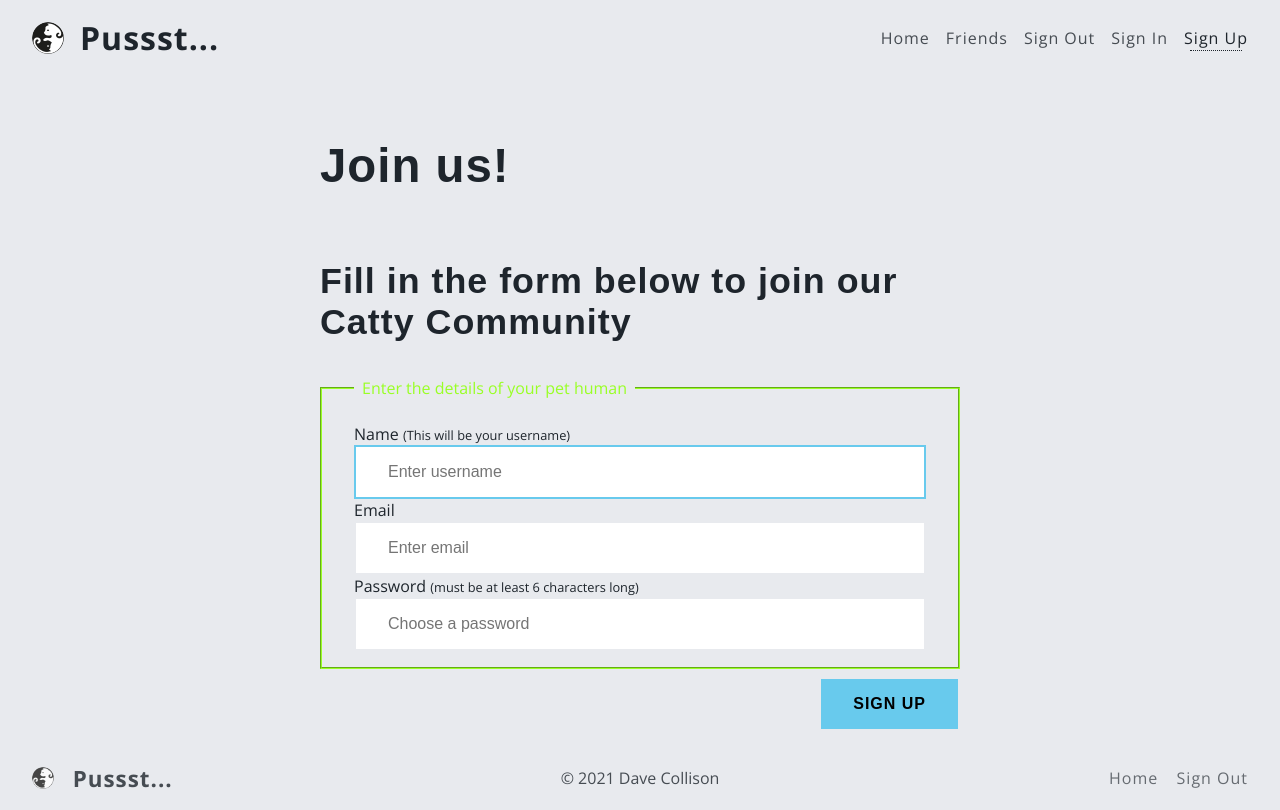
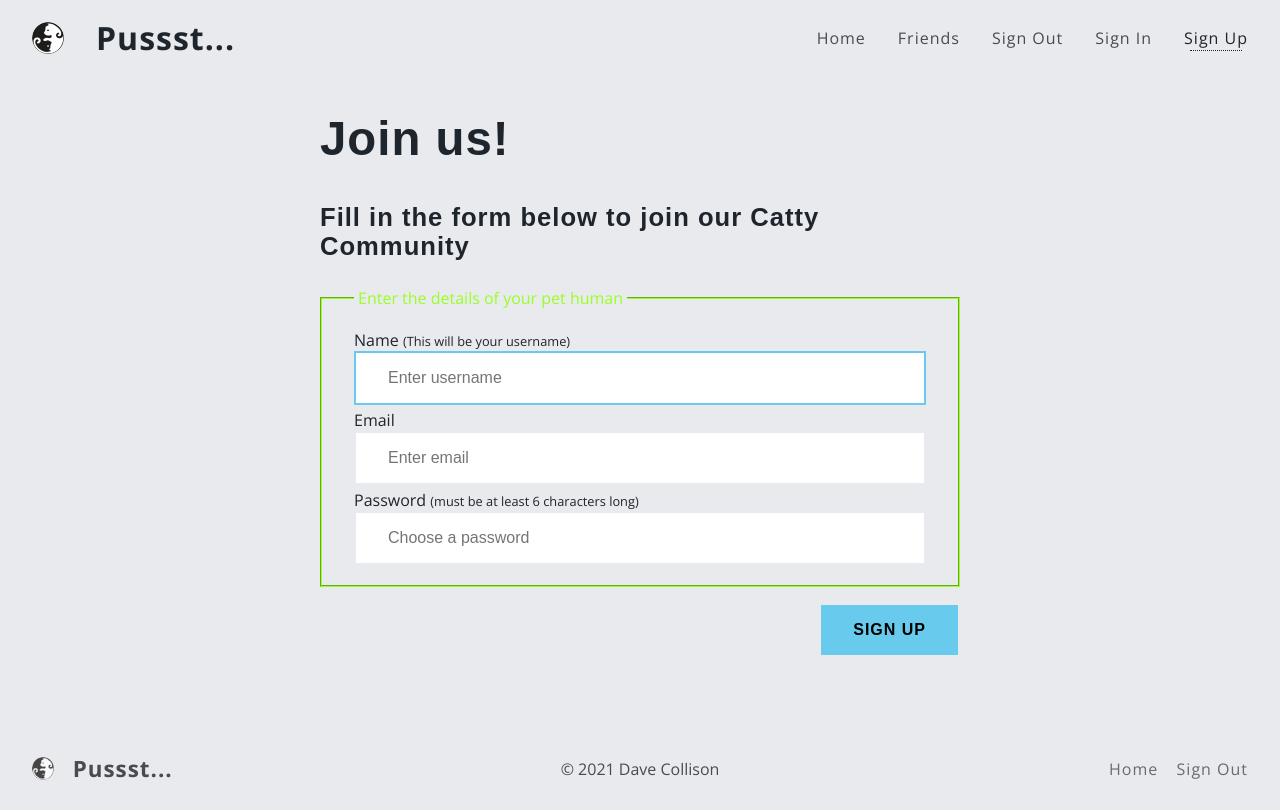
Before and after one commit to thebigdavec/pussst, a Vue app: page /signup in a window 1280 px wide. Built offline with nearby package versions, Linux system fonts and the light colour scheme; a web font is replaced by a local one.

Commit message:
edit sign up page
Adjust spacing (margins)
Change the h2 to an h3
add bottom-margin to form-group class

```diff
--- a/src/index.css
+++ b/src/index.css
@@ -16,10 +16,10 @@
     /* Spacing */
     --sp-base: 1em;
     --ratio: 2;
-    --sp-margin: calc(var(--sp-base) / 2);
+    --sp-margin: calc(var(--sp-base) / 4);
     --sp-padding: var(--sp-base) calc(var(--sp-base) * var(--ratio));
-    --sp-gap: calc(var(--sp-base) * var(--ratio) / 2);
-    --sp-gap-row: calc(var(--sp-base) / 2);
+    --sp-gap: calc(var(--sp-base) * var(--ratio));
+    --sp-gap-row: calc(var(--sp-base));
 }
 
 *,
@@ -131,6 +131,7 @@ fieldset:focus-within legend {
 
 .form-group {
     display: grid;
+    margin-block-end: var(--sp-margin);
 }
 
 .form-group label {
@@ -196,10 +197,15 @@ fieldset:focus-within legend {
 
 h1 {
     font-size: clamp(2.75rem, 3.7vw, 5rem);
+    line-height: 1;
 }
 
 h2 {
     font-size: clamp(2rem, 2.8vw, 4rem);
+}
+
+h3 {
+    font-size: clamp(1.4rem, 2vw, 3rem);
 }
 
 p {
--- a/src/views/SignUp/index.vue
+++ b/src/views/SignUp/index.vue
@@ -1,7 +1,7 @@
 <template>
   <form @submit.prevent="submitDetails">
     <h1>Join us!</h1>
-    <h2>Fill in the form below to join our Catty Community</h2>
+    <h3>Fill in the form below to join our Catty Community</h3>
     <fieldset>
       <legend>Enter the details of your pet human</legend>
       <div class="form-group">
```
